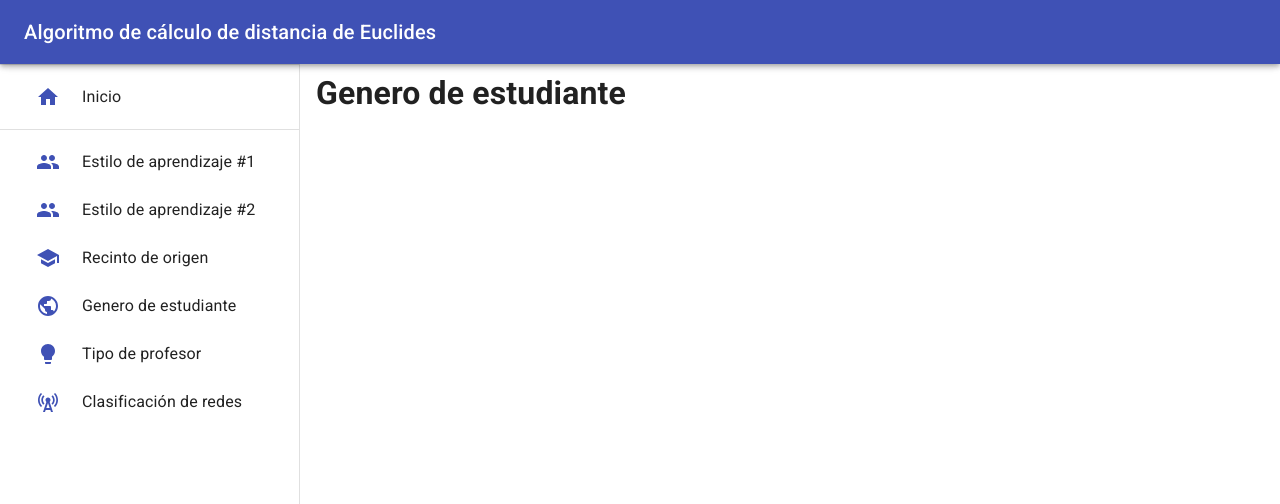
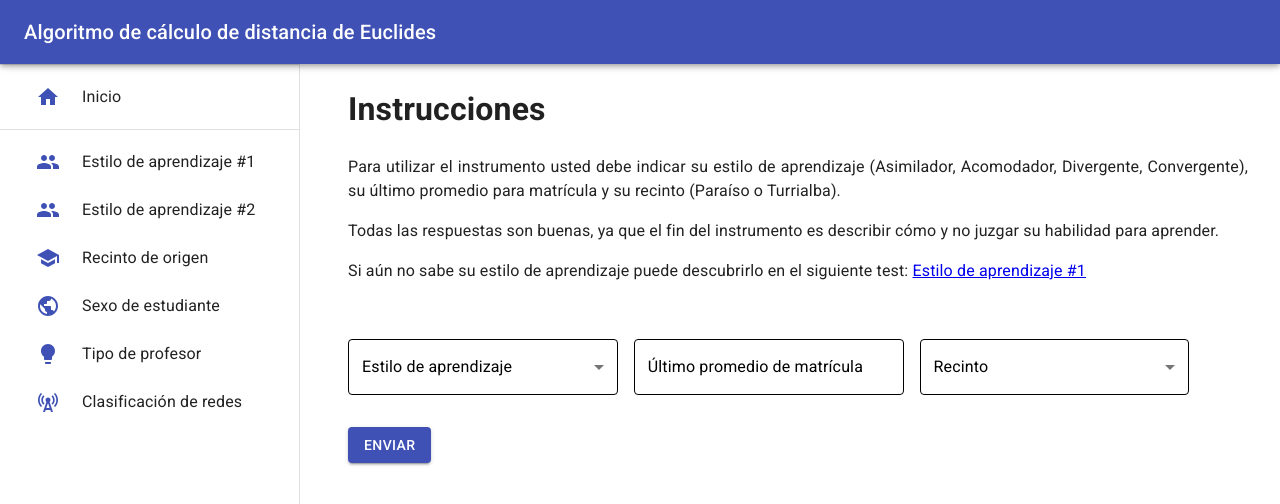
Before and after one commit to spiedra/euclidean-distance-calculation-website, a React (Create React App) app: page /student-gender in a window 1280 px wide. Shown: the top 504 px of the page. Built offline with nearby package versions, Linux system fonts and the light colour scheme.

Commit message:
feat: add the student genre form

```diff
--- a/src/components/Navbar/consts/index.js
+++ b/src/components/Navbar/consts/index.js
@@ -28,7 +28,7 @@ export const navbarItems = [
   {
     id: 3,
     icon: <PublicIcon />,
-    label: 'Genero de estudiante',
+    label: 'Sexo de estudiante',
     route: 'student-gender'
   },
   {
--- a/src/pages/LearningStyle/index.js
+++ b/src/pages/LearningStyle/index.js
@@ -11,7 +11,7 @@ import useModal from '../../hooks/useModal'
 import { createInputs } from '../../services/Posts'
 
 const baseURL =
-  'https://euclidean-distance-calculation-api.vercel.app/euclidean-distance-api/learning-style/1/calculation'
+  'http://localhost:8080/euclidean-distance-api/learning-style/1/calculation'
 
 const LearningStyle = () => {
   const [inputs, setInputs] = useState(defaultValues)
--- a/src/pages/StudentGender/index.js
+++ b/src/pages/StudentGender/index.js
@@ -1,7 +1,155 @@
-import React from 'react'
+import React, { useState } from 'react'
+import { Link } from 'react-router-dom'
 
-const StudentGender = () => {
-  return (<h1>Genero de estudiante</h1>)
+import { Controller, useForm } from 'react-hook-form'
+import { Box, Grid, MenuItem, Button, TextField } from '@mui/material'
+
+import { learningStyles } from './styles'
+
+import ModalResponse from '../../components/ModalResponse'
+import useModal from '../../hooks/useModal'
+import { createInputs } from '../../services/Posts'
+
+const baseURL =
+  'http://localhost:8080/euclidean-distance-api/student-campus/calculation'
+
+const LearningStyle = () => {
+  const [result, setResult] = useState({ result: '' })
+  const [isOpen, { setOpen, setClose }] = useModal(false)
+
+  const {
+    control,
+    handleSubmit,
+    formState: { errors }
+  } = useForm({
+    defaultValues: {
+      learningStyle: '',
+      gpa: '',
+      campus: ''
+    }
+  })
+
+  const onSubmit = (values) => {
+    createInputs(baseURL, values).then((response) => {
+      setResult(response)
+      setOpen()
+    })
+  }
+
+  return (
+    <>
+      <Box sx={learningStyles.instructionsContainer}>
+        <h1>Instrucciones</h1>
+        <Box component="p" sx={learningStyles.paragraph}>
+          Para utilizar el instrumento usted debe indicar su estilo de
+          aprendizaje (Asimilador, Acomodador, Divergente, Convergente), su
+          último promedio para matrícula y su recinto (Paraíso o Turrialba).
+        </Box>
+        <Box component="p">
+          Todas las respuestas son buenas, ya que el fin del instrumento es
+          describir cómo y no juzgar su habilidad para aprender.
+        </Box>
+        <Box component="p">
+          Si aún no sabe su estilo de aprendizaje puede descubrirlo en el
+          siguiente test:{' '}
+          <Link to="/learning-style">Estilo de aprendizaje #1</Link>
+        </Box>
+        <Box
+          component="form"
+          my="3rem"
+          sx={{
+            '& .MuiTextField-root': {
+              my: 1,
+              width: { xs: '25ch', sm: '30ch' }
+            }
+          }}
+          autoComplete="off"
+          onSubmit={handleSubmit(onSubmit)}
+        >
+          <Grid
+            container
+            justifyContent="flex-start"
+            spacing={{ xs: 0.5, sm: 0.5, md: 2 }}
+            columns={{ xs: 4, sm: 8, md: 12 }}
+          >
+            <Grid item>
+              <Controller
+                control={control}
+                name="learningStyle"
+                rules={{ required: true }}
+                render={({ field: { ...field } }) => (
+                  <TextField
+                    sx={learningStyles.select}
+                    {...field}
+                    select
+                    error={!!errors.learningStyle}
+                    label="Estilo de aprendizaje"
+                  >
+                    <MenuItem value={1}>Asimilador</MenuItem>
+                    <MenuItem value={2}>Acomodador</MenuItem>
+                    <MenuItem value={3}>Divergente</MenuItem>
+                    <MenuItem value={4}>Convergente</MenuItem>
+                  </TextField>
+                )}
+              />
+            </Grid>
+            <Grid item>
+              <Controller
+                control={control}
+                name="gpa"
+                rules={{ required: true }}
+                render={({ field: { ...field } }) => (
+                  <TextField
+                    sx={learningStyles.select}
+                    {...field}
+                    type="number"
+                    error={!!errors.gpa}
+                    label="Último promedio de matrícula"
+                  />
+                )}
+              />
+            </Grid>
+            <Grid item>
+              <Controller
+                control={control}
+                name="campus"
+                rules={{ required: true }}
+                render={({ field: { ...field } }) => (
+                  <TextField
+                    sx={learningStyles.select}
+                    {...field}
+                    select
+                    error={!!errors.campus}
+                    label="Recinto"
+                  >
+                    <MenuItem value={1}>Paraíso</MenuItem>
+                    <MenuItem value={2}>Turrialba</MenuItem>
+                  </TextField>
+                )}
+              />
+            </Grid>
+          </Grid>
+          <Button
+            variant="contained"
+            color="primary"
+            type="submit"
+            sx={learningStyles.button}
+            onClick={handleSubmit}
+          >
+            Enviar
+          </Button>
+        </Box>
+      </Box>
+
+      <ModalResponse
+        open={isOpen}
+        handleOpen={setOpen}
+        handleClose={setClose}
+        title="Sexo de estudiante"
+        description={`Su sexo es: ${result.result}`}
+      />
+    </>
+  )
 }
 
-export default StudentGender
+export default LearningStyle
--- /dev/null
+++ b/src/pages/StudentGender/styles.js
@@ -0,0 +1,40 @@
+import { theme } from '../../styles/theme'
+
+export const learningStyles = {
+  instructionsContainer: {
+    px: '2rem',
+    pt: '1rem'
+  },
+  paragraph: {
+    textAlign: 'justify'
+  },
+  select: {
+    '& label.Mui-focused': {
+      color: theme.palette.primary.main
+    },
+    '& .MuiInputLabel-root': {
+      color: 'black'
+    },
+    '& .MuiFormHelperText-root': {
+      color: 'black'
+    },
+    '& .MuiInput-underline:after': {
+      borderBottomColor: theme.palette.primary.main
+    },
+    '& .MuiOutlinedInput-root': {
+      '& fieldset': {
+        borderColor: 'black'
+      },
+      '&:hover fieldset': {
+        borderColor: theme.palette.primary.main
+      },
+      '&.Mui-focused fieldset': {
+        borderColor: theme.palette.primary.main
+      }
+    }
+  },
+  button: {
+    marginTop: '1.5rem',
+    marginBottom: '2rem'
+  }
+}
--- a/src/pages/StudentHomeCampus/index.js
+++ b/src/pages/StudentHomeCampus/index.js
@@ -6,13 +6,12 @@ import { Box, Grid, MenuItem, Button, TextField } from '@mui/material'
 
 import { learningStyles } from './styles'
 
-import { getSumOfColumns } from '../../utils/getSumOfColumns'
 import ModalResponse from '../../components/ModalResponse'
 import useModal from '../../hooks/useModal'
 import { createInputs } from '../../services/Posts'
 
 const baseURL =
-  'https://euclidean-distance-calculation-api.vercel.app/euclidean-distance-api/learning-style/1/calculation'
+  'http://localhost:8080/euclidean-distance-api/student-campus/calculation'
 
 const LearningStyle = () => {
   const [result, setResult] = useState({ result: '' })
@@ -31,8 +30,7 @@ const LearningStyle = () => {
   })
 
   const onSubmit = (values) => {
-    console.log(values)
-    createInputs(baseURL, getSumOfColumns(values)).then((response) => {
+    createInputs(baseURL, values).then((response) => {
       setResult(response)
       setOpen()
     })
@@ -147,8 +145,8 @@ const LearningStyle = () => {
         open={isOpen}
         handleOpen={setOpen}
         handleClose={setClose}
-        title="Estilo de aprendizaje"
-        description={`Su tipo de aprendizaje es: ${result.result}`}
+        title="Recinto de origen"
+        description={`Su recinto de origen es: ${result.result}`}
       />
     </>
   )
```
